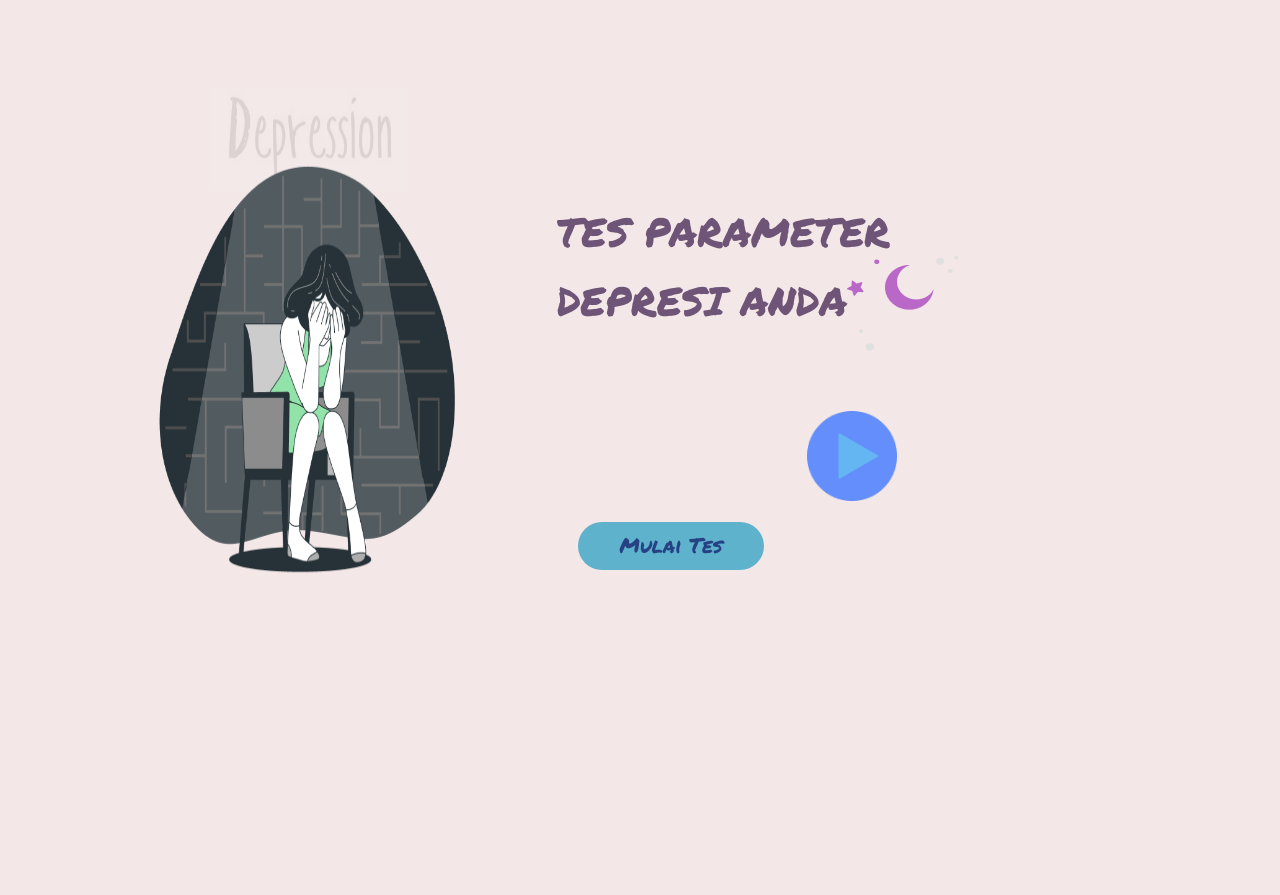
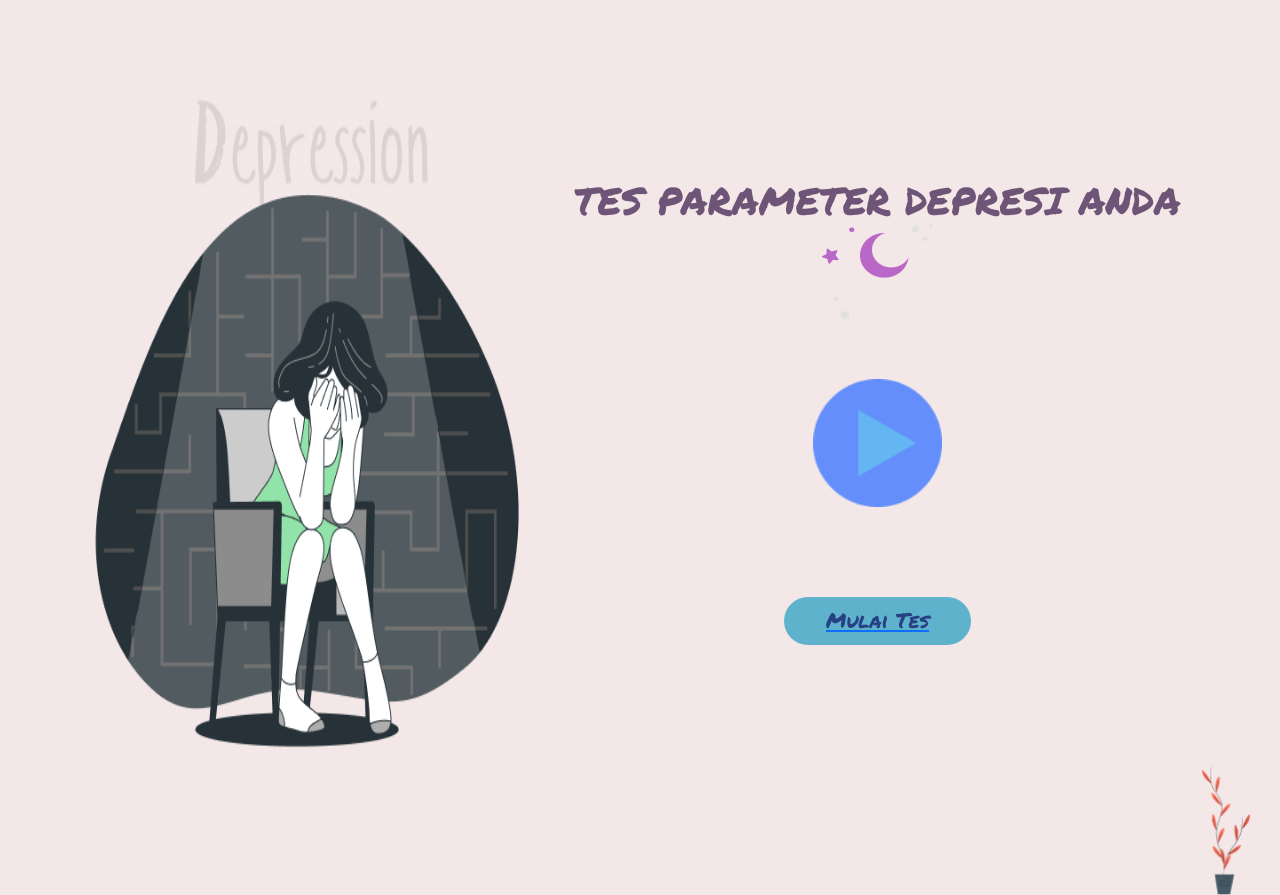
Before and after one commit to steven278/Expert-System, a PHP site: page / in a window 1280 px wide. Shown: the part 76-971 px from the top of the page. Before the commit the page ends 649 px from the top, so only its background shows below. Run offline with PHP 8.4, Linux system fonts and the light colour scheme.

Commit message:
udh jadi index

```diff
--- a/css/index.css
+++ b/css/index.css
@@ -7,18 +7,23 @@ body{
   margin-left: auto;
   margin-right: auto;
   margin-top: 40px;
-  width: 70%;
+  width: 100%;
   height: 110%;
 }
 
 h1{
     color: #6E5477;
     font-family: 'Permanent Marker', cursive;
-    margin-top: 160px;
+    margin-top: 130px;
+    text-align: center;
+    font-size: 38px;
+    margin-left: auto;
+    margin-right: auto;
+    display: block;
 }
 #play {
     display: block;
-    margin-left: 250px;
+    margin-left: auto;
     margin-right: auto;
     width: 20%;
     margin-top: 60px;
@@ -33,4 +38,16 @@ h1{
     border:0;
     cursor:pointer;
     margin:1em;
+    margin-left: auto;
+    margin-right: auto;
+    display: block;
+    margin-top: 90px;
 }
+
+#plant{
+    display: block;
+    margin-left: auto;
+    margin-right: 30px;
+    margin-top:100px;
+    height: 130px;
+  }
--- a/index.php
+++ b/index.php
@@ -17,20 +17,15 @@
 	<div class="col-md-5">
 	<img src="images/Depression 1.png" class="center">
 </div>
-<div class="col-md-5">
-	<h1>TES PARAMETER DEPRESI ANDA<img src="images/MoonStar.png" ></h1>
+<div class="col-md-7">
+	<h1>TES PARAMETER DEPRESI ANDA<img src="images/MoonStar.png"></h1>
 	<img src="images/PlayButton.png" id="play">
-</div>
-</div>
-<div class="row">
-	<div class="col-md-5">
-</div>
-	<div class="col-md-5" text-align="center">
-		<a href="pertanyaan.php">
+	<a href="pertanyaan.php">
 			<button id="btn-solusi">Mulai Tes</button>
-</a>
+	</a>
 </div>
 </div>
 </div>
+<img src="images/plant.png" id="plant">
 </body>
 </html>
```
